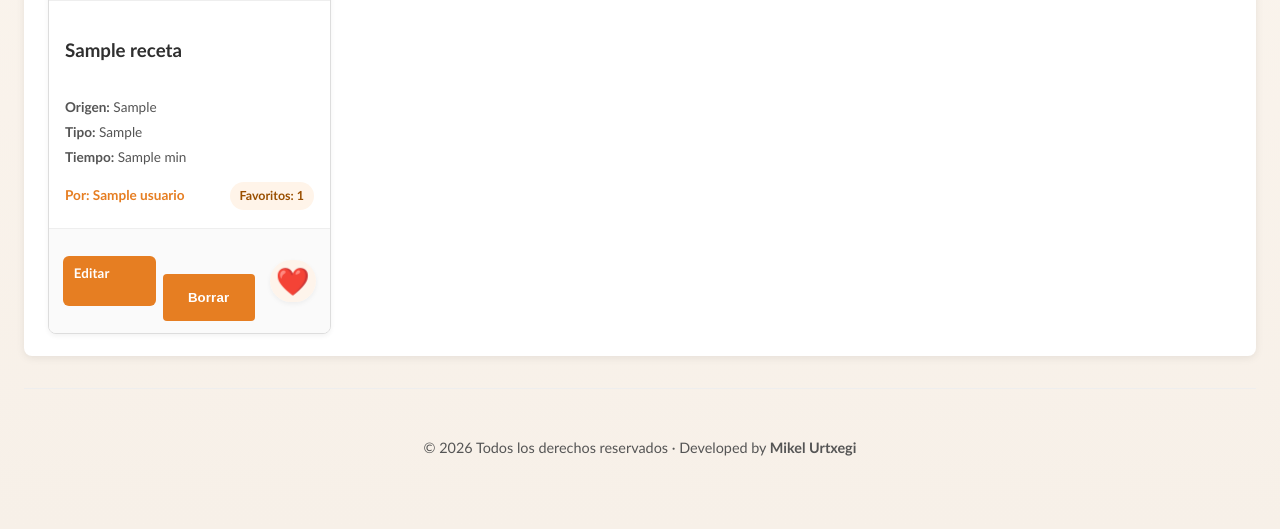
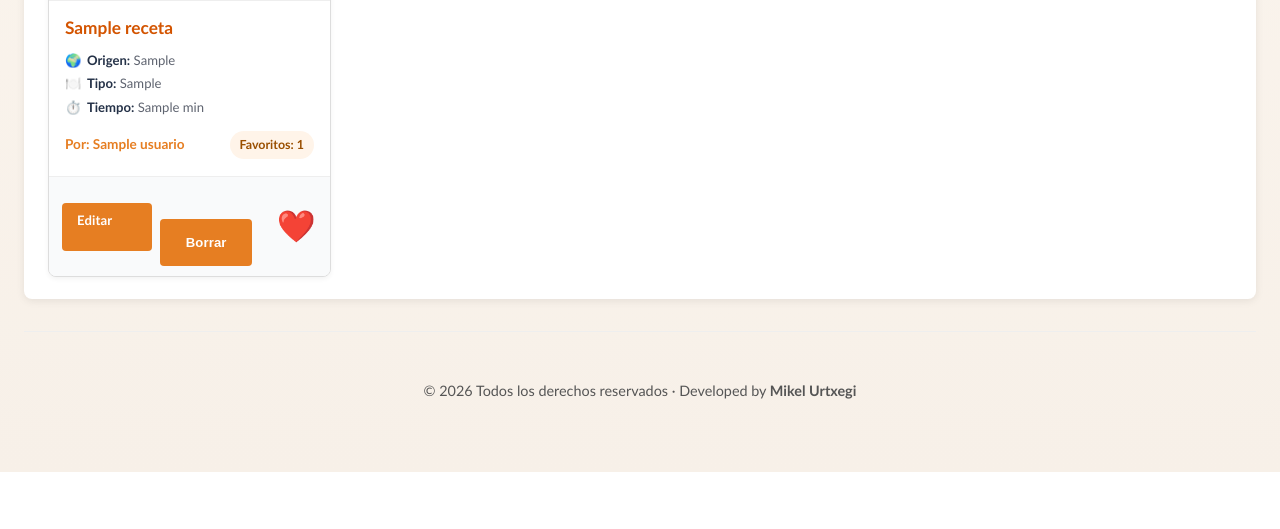
Before and after one commit to Urtxe/recetario-online-antiguo, a PHP site: page / in a window 1280 px wide. Shown: the part 1153-1682 px from the top of the page. After the commit the page ends 1625 px from the top, so only its background shows below. Run offline with PHP 8.4, Linux system fonts and the light colour scheme; the visitor is signed in with stand-in values (Sample User, id 1); tables that the repository leaves empty or names only in its code hold one stand-in row (values such as "Sample post").

Commit message:
Match recipe cards to reference layout

```diff
--- a/public/css/parts/componentes.css
+++ b/public/css/parts/componentes.css
@@ -113,10 +113,11 @@
 
 .btn-edit-mini,
 .btn-delete-mini {
-    min-height: 36px;
-    min-width: 72px;
-    padding: 0.45rem 0.65rem;
-    font-size: 0.83rem;
+    min-height: 34px;
+    min-width: 60px;
+    padding: 0.42rem 0.95rem;
+    font-size: 0.82rem;
+    border-radius: 4px;
     letter-spacing: 0.01em;
     white-space: nowrap;
 }
@@ -150,20 +151,20 @@
 
 /* Botón de favorito */
 .btn-fav {
-    background: rgba(255, 244, 233, 0.85);
+    background: none;
     border: none;
-    font-size: 1.7rem;
+    font-size: 1.95rem;
     cursor: pointer;
     line-height: 1;
     transition: transform 0.2s ease;
-    min-width: 42px;
-    min-height: 42px;
-    height: 42px;
-    border-radius: 999px;
+    min-width: auto;
+    min-height: auto;
+    height: auto;
+    padding: 0 0.1rem;
     display: inline-flex;
     align-items: center;
     justify-content: center;
-    box-shadow: var(--shadow-sm);
+    box-shadow: none;
 }
 
 .btn-fav:hover {
@@ -312,9 +313,7 @@
 
 @media (max-width: 560px) {
     .btn-edit,
-    .btn-edit-mini,
-    .btn-delete,
-    .btn-delete-mini {
+    .btn-delete {
         width: 100%;
     }
 
--- a/public/css/parts/recetas.css
+++ b/public/css/parts/recetas.css
@@ -55,12 +55,42 @@
     min-width: 0;
 }
 
+.receta-titulo {
+    margin: 0;
+    color: var(--color-primary-dark);
+    font-size: 1.08rem;
+    font-weight: 700;
+    line-height: 1.25;
+}
+
 .recipe-card-meta {
-    font-size: 0.85rem;
-    color: var(--color-text);
+    font-size: 0.82rem;
+    color: #5f6470;
     margin: 0;
     display: grid;
-    gap: 0.2rem;
+    gap: 0.28rem;
+    line-height: 1.45;
+}
+
+.recipe-card-meta strong {
+    color: #253248;
+}
+
+.recipe-card-meta span::before {
+    display: inline-block;
+    margin-right: 0.35rem;
+}
+
+.recipe-card-meta span:nth-child(1)::before {
+    content: "🌍";
+}
+
+.recipe-card-meta span:nth-child(2)::before {
+    content: "🍽️";
+}
+
+.recipe-card-meta span:nth-child(3)::before {
+    content: "⏱️";
 }
 
 .recipe-card-footer {
@@ -147,12 +177,12 @@
 .recipe-card-actions {
     display: flex;
     justify-content: space-between;
-    gap: 0.5rem;
+    gap: 0.75rem;
     align-items: center;
     flex-wrap: nowrap;
-    padding: 0.8rem 0.9rem;
+    padding: 0.62rem 0.8rem;
     border-top: 1px solid var(--color-border-light);
-    background: #fafafa;
+    background: #f9fafb;
 }
 
 .recipe-card-actions-main,
@@ -160,7 +190,7 @@
     display: flex;
     justify-content: flex-start;
     flex-wrap: nowrap;
-    gap: 0.4rem;
+    gap: 0.5rem;
     align-items: center;
     min-width: 0;
 }
@@ -185,7 +215,7 @@
 
 /* Ajuste de tamaño para corazones en el grid */
 .receta-item .btn-fav {
-    font-size: 1.7rem;
+    font-size: 1.95rem;
 }
 
 /* ========== VISTA DETALLE DE RECETA ========== */
@@ -364,14 +394,9 @@
         grid-template-columns: 1fr !important;
     }
 
-    .recipe-card-footer,
-    .recipe-card-actions,
-    .grid-admin-buttons {
-        align-items: stretch;
-    }
-
     .recipe-card-actions {
         flex-direction: row;
+        align-items: center;
     }
 
     .btn-fav-container {
```
